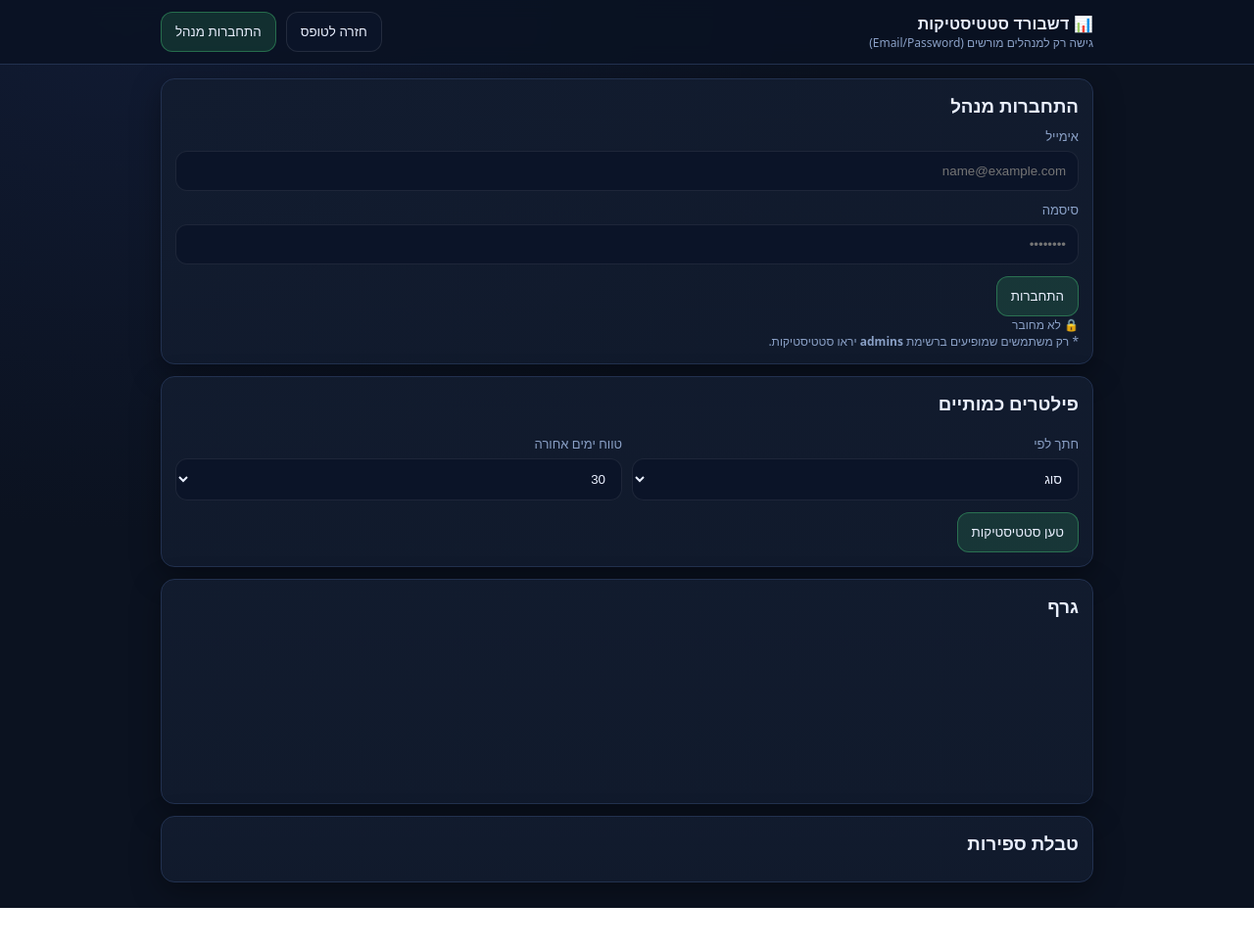
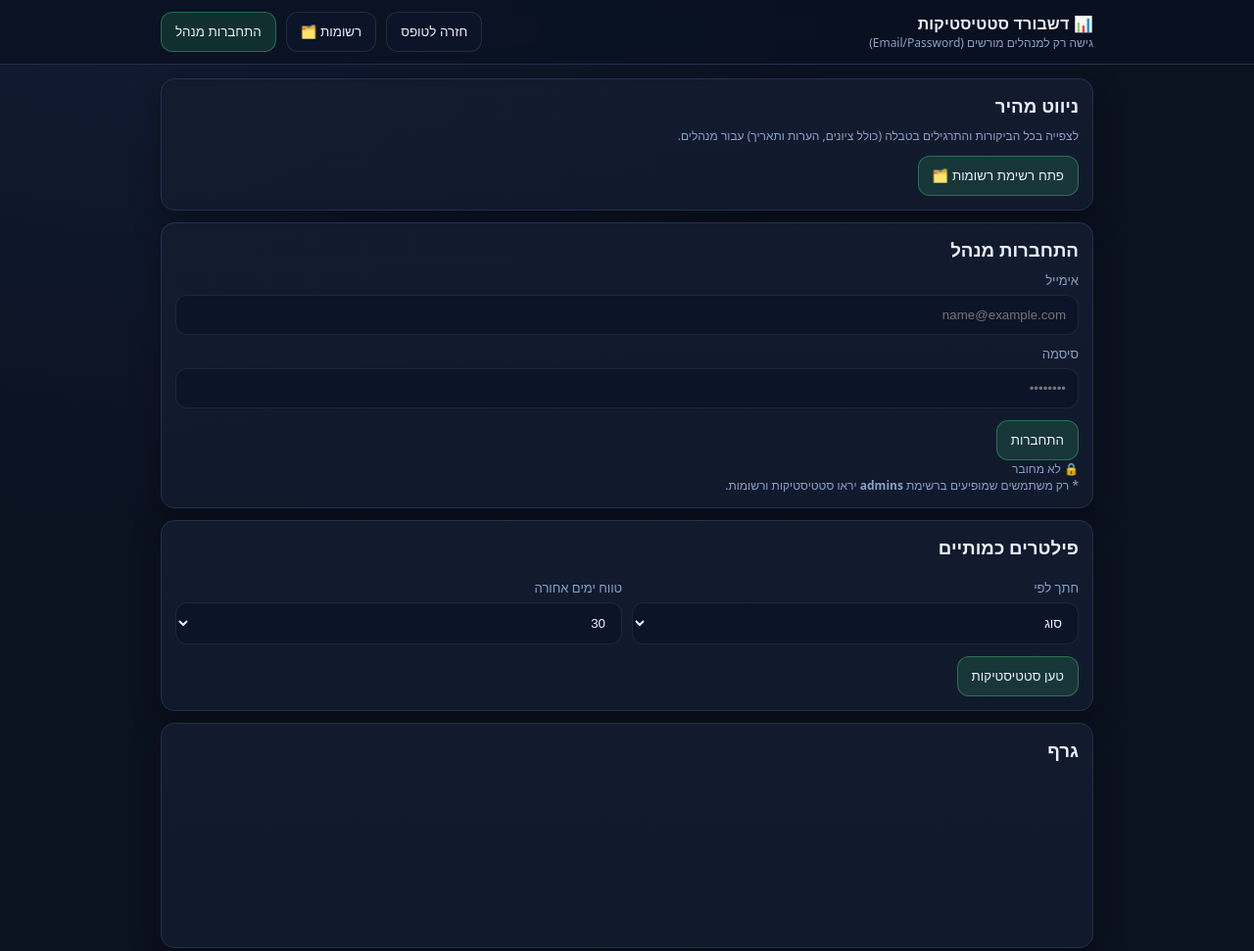
Before and after one commit to Elish84/OperationalReports, a plain HTML site: page docs/dashboard.html in a window 1280 px wide. Shown: the top 971 px of the page at 98% size. Before the commit the page ends 927 px from the top, so only its background shows below. Drawn offline with nearby package versions, Linux system fonts and the light colour scheme; no server answers.

Commit message:
Add quick navigation card to dashboard

```diff
--- a/docs/dashboard.html
+++ b/docs/dashboard.html
@@ -16,6 +16,7 @@
     </div>
     <div class="actions" style="margin:0">
       <a href="index.html" style="text-decoration:none"><button>חזרה לטופס</button></a>
+      <a href="reports.html" style="text-decoration:none"><button>רשומות 🗂️</button></a>
       <button class="primary" id="loginBtn">התחברות מנהל</button>
       <button class="danger hidden" id="logoutBtn">התנתקות</button>
     </div>
@@ -24,7 +25,16 @@
 
 <div class="container">
 
-  <!-- כרטיס התחברות מנהל (חדש) -->
+  <!-- ניווט מהיר (חדש) -->
+  <div class="card">
+    <h3>ניווט מהיר</h3>
+    <div class="small">לצפייה בכל הביקורות והתרגילים בטבלה (כולל ציונים, הערות ותאריך) עבור מנהלים.</div>
+    <div class="actions">
+      <a href="reports.html" style="text-decoration:none"><button class="primary">פתח רשימת רשומות 🗂️</button></a>
+    </div>
+  </div>
+
+  <!-- כרטיס התחברות מנהל -->
   <div class="card" id="loginCard">
     <h3>התחברות מנהל</h3>
 
@@ -40,7 +50,7 @@
     </div>
 
     <div class="small" id="loginStatus">🔒 לא מחובר</div>
-    <div class="small">* רק משתמשים שמופיעים ברשימת <b>admins</b> יראו סטטיסטיקות.</div>
+    <div class="small">* רק משתמשים שמופיעים ברשימת <b>admins</b> יראו סטטיסטיקות ורשומות.</div>
   </div>
 
   <div class="card">
@@ -84,7 +94,6 @@
 
 <script type="module">
   // סנכרון בין זוג כפתורי header לזוג הכפתורים בתוך הכרטיס
-  // כדי שתוכל ללחוץ על "התחברות" מכל מקום.
   const bind = (srcId, dstId) => {
     const src = document.getElementById(srcId);
     const dst = document.getElementById(dstId);
```
